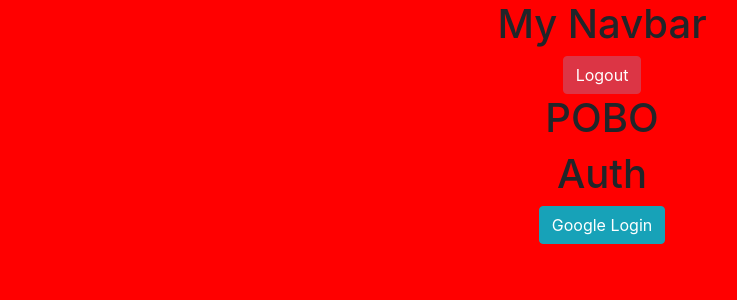
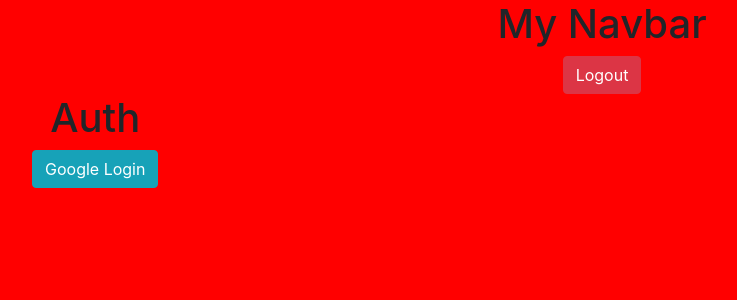
Before and after one commit to Nikababy01/POBO-FrontEnd-Capstone, a React (Create React App) app: page /auth in a window 1280 px wide. Shown: the top 300 px of the page, without its empty margins (38-775 px from the left). Built offline with nearby package versions, Linux system fonts and the light colour scheme; no server answers.

Commit message:
added routes

```diff
--- a/src/App/App.js
+++ b/src/App/App.js
@@ -2,14 +2,40 @@
 import firebase from 'firebase/app';
 import 'firebase/auth';
 
+import {
+  BrowserRouter,
+  Route,
+  Redirect,
+  Switch,
+} from 'react-router-dom';
+
 import './App.scss';
 
+import MyNavbar from '../components/shared/MyNavbar/MyNavbar';
+
 import Auth from '../components/pages/Auth/Auth';
-import MyNavbar from '../components/shared/MyNavbar/MyNavbar';
+import Home from '../components/pages/Home/Home';
+import NewOuting from '../components/pages/NewOuting/NewOuting';
+import EditOuting from '../components/pages/EditOuting/EditOuting';
+import SingleOuting from '../components/pages/SingleOuting/SingleOuting';
 
 import fbConnection from '../helpers/data/connection';
 
 fbConnection();
+
+const PublicRoute = ({ component: Component, authed, ...rest }) => {
+  const routeChecker = (props) => (authed === false
+    ? (<Component {...props} />)
+    : (<Redirect to={{ pathname: '/home', state: { from: props.location } }} />));
+  return <Route {...rest} render={(props) => routeChecker(props)} />;
+};
+
+const PrivateRoute = ({ component: Component, authed, ...rest }) => {
+  const routeChecker = (props) => (authed === true
+    ? (<Component {...props} />)
+    : (<Redirect to={{ pathname: '/auth', state: { from: props.location } }} />));
+  return <Route {...rest} render={(props) => routeChecker(props)} />;
+};
 
 class App extends React.Component {
   state = {
@@ -31,11 +57,26 @@
   }
 
   render() {
+    const { authed } = this.state;
     return (
       <div className="App">
-        <MyNavbar />
-        <h1>POBO</h1>
-        <Auth />
+        <BrowserRouter>
+          <React.Fragment>
+            <MyNavbar />
+             <div className="container">
+              <div className="row">
+                <Switch>
+                  <PrivateRoute path='/home' component={Home} authed={authed} />
+                  <PrivateRoute path='/new' component={NewOuting} authed={authed} />
+                  <PrivateRoute path='/edit/:outingId' component={EditOuting} authed={authed} />
+                  <PrivateRoute path='/outings/:outingId' component={SingleOuting} authed={authed} />
+                  <PublicRoute path='/auth' component={Auth} authed={authed} />
+                  <Redirect from="*" to="/home"/>
+                </Switch>
+              </div>
+            </div>
+          </React.Fragment>
+        </BrowserRouter>
        </div>
     );
   }
```
Also changed, not shown: src/components/pages/EditOuting/EditOuting.js (renamed from src/EditOuting/EditOuting.js), src/components/pages/EditOuting/EditOuting.scss (renamed from src/EditOuting/EditOuting.scss), src/components/pages/Home/Home.js (renamed from src/Home/Home.js), src/components/pages/Home/Home.scss (renamed from src/Home/Home.scss), src/components/pages/NewOuting/NewOuting.js (renamed from src/NewOuting/NewOuting.js), src/components/pages/NewOuting/NewOuting.scss (renamed from src/NewOuting/NewOuting.scss).
